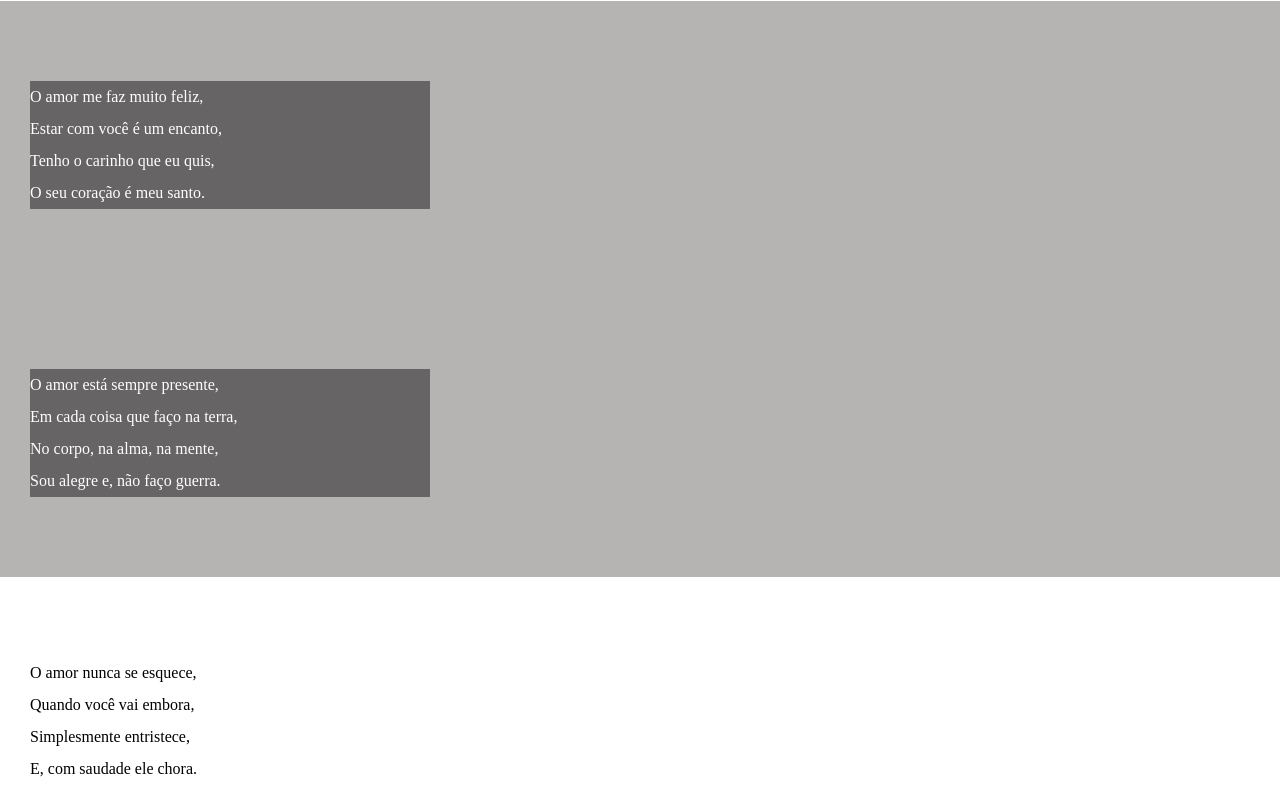
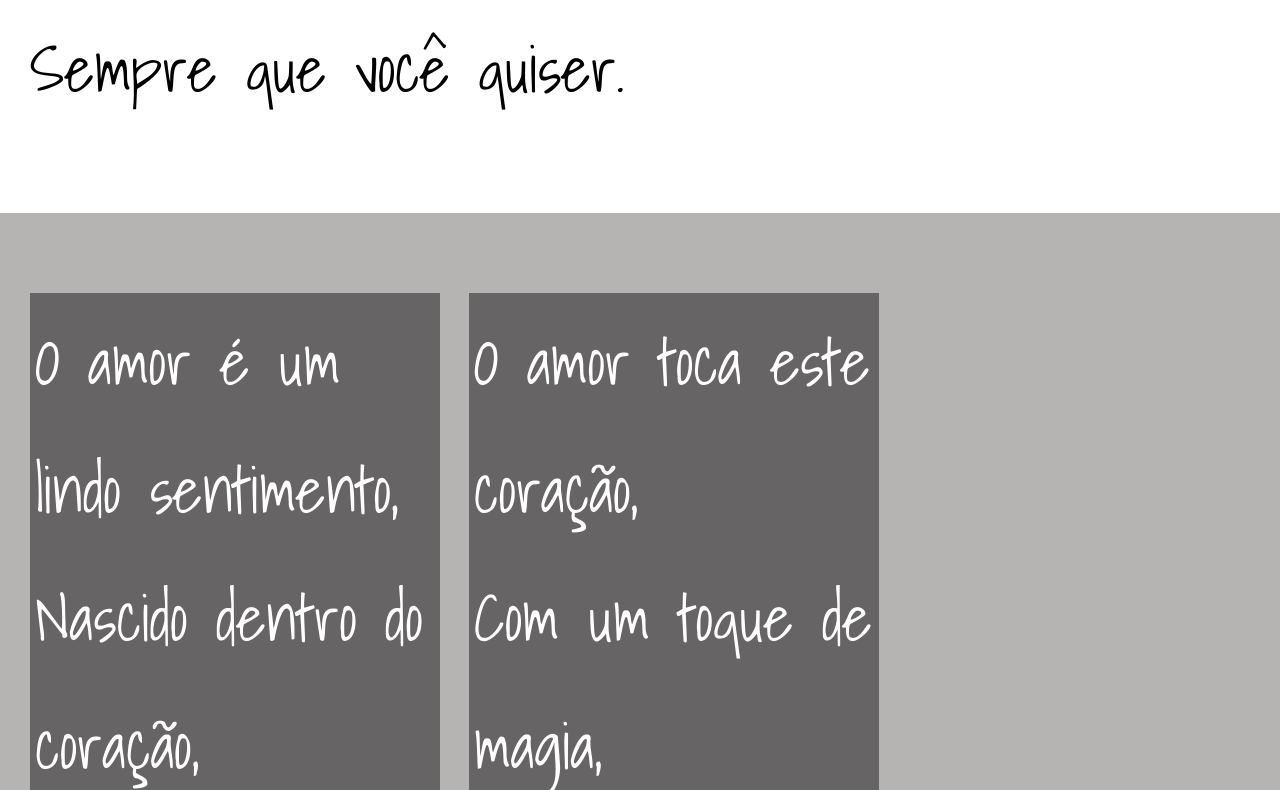
Before and after one commit to Gusstavofernandes/dia-dos-namorados, a plain HTML site: page index.html in a window 1280 px wide. Shown: the part 2010-2800 px from the top of the page. Drawn offline with Linux system fonts and the light colour scheme.

Commit message:
continuação do projwto

```diff
--- a/index.html
+++ b/index.html
@@ -88,7 +88,7 @@
             </section>
 
 
-            <section class="imagem">
+            <section class="normal">
                 <p>
                     O amor está sempre presente,<br>
                     Em cada coisa que faço na terra,<br>
--- a/style.css
+++ b/style.css
@@ -1,5 +1,18 @@
 @charset "UTF-8";
 
+@import url('https://fonts.googleapis.com/css2?family=Passion+One:wght@400;700;900&display=swap');
+
+@import url('https://fonts.googleapis.com/css2?family=Passion+One:wght@400;700;900&family=Shadows+Into+Light&display=swap');
+
+@font-face {
+    font-family:"titulo" ;
+    src: url(fonts/EldesCordel-Demo.otf) format('OpenType');
+}
+:root{
+    --fonte1: Verdana,Genova,Tahoma,sans-serif;
+    --fonte2: 'Passion one', cursive;
+    --fonte3:"Shadows Into Light", cursive;
+}
 *{
     margin: 0px;
     padding: 0px;
@@ -8,15 +21,18 @@
 html,body{
     min-height: 100vh;
     background-color: rgb(180, 180, 180);
+    font-family: var(--fonte1);
 }
 header{
-    background-color: black;
+    background-color: rgba(0, 0, 0, 0.932);
     color: white;
     text-align: center;
 }
 header > h1{
     padding-top: 50px;
     font-variant: small-caps;
+    font-family: var(--fonte2);
+    font-size: 10vh;
 }
 header > p {
     padding-bottom: 50px;
@@ -34,6 +50,8 @@ section{
     padding-bottom: 10vh;
     line-height: 2em;
     padding-left: 30px;
+    font-family: var(--fonte3);
+    font-size: 5vw;
 }
 section.normal{
     background-color: white;
@@ -45,11 +63,13 @@ section.imagem{
 
 }
 section.imagem >p{
+    display: inline-block;
+    padding: 5px;
     background-color: rgba(0, 0, 0, 0.445);
     width: 400px;
 }
 footer{
-    background-color: black;
+    background-color: rgba(0, 0, 0, 0.932);
     text-align: center;
     color: white;
     padding: 10px;
```
Also changed, not shown: fonts/EldesCordel-Demo.otf (added).
